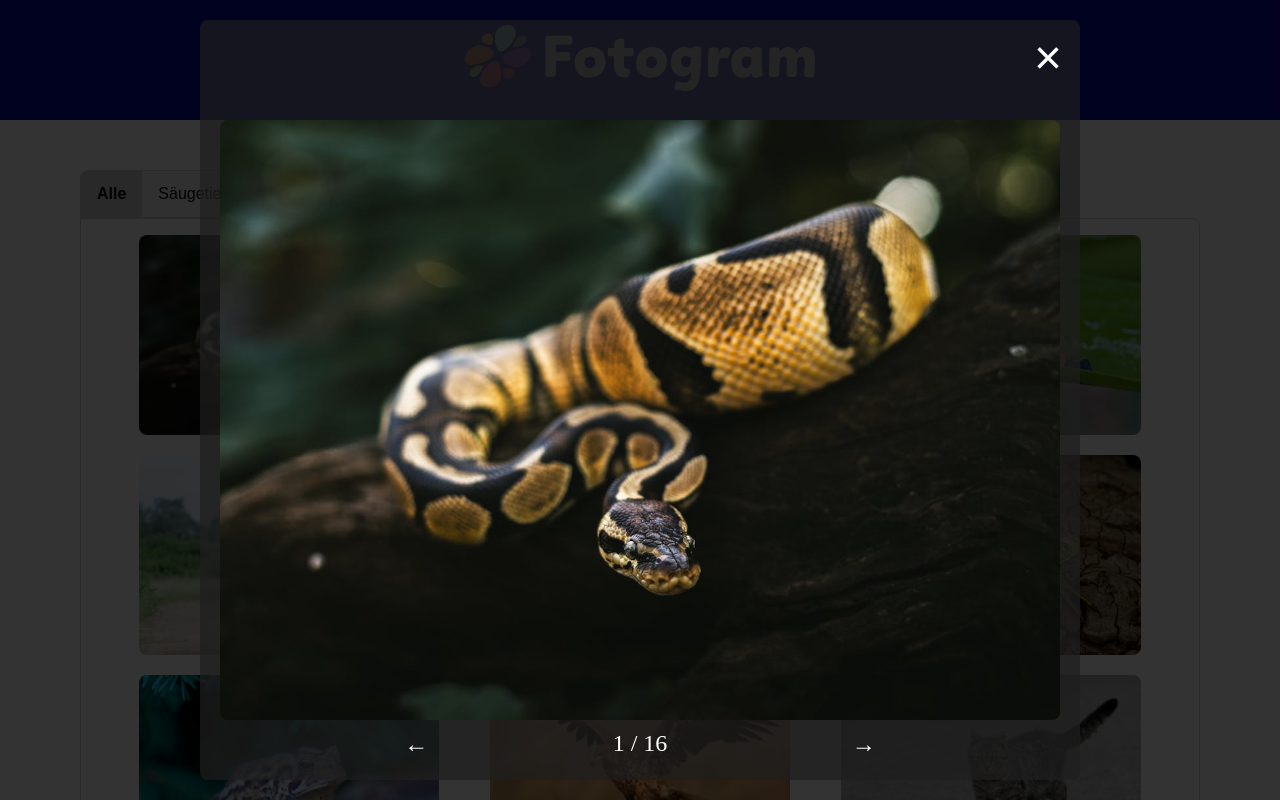
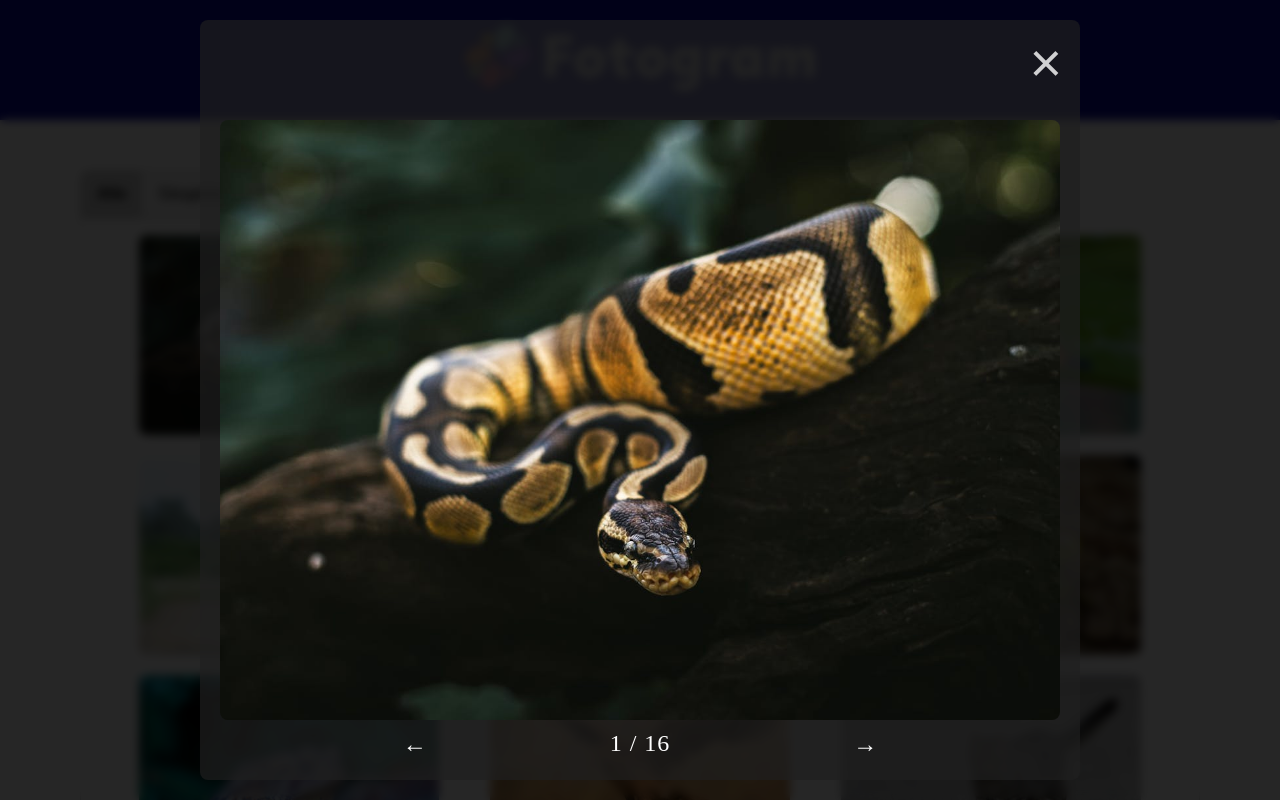
Before and after one commit to Hemlock4414/DA-Projekt-Fotogram, a plain HTML site: page index.html in a window 1280 px wide. Both pictures are taken after a click on the picture 289 px from the left and 335 px from the top of the page. Shown: the top 800 px of the page. Drawn offline with Linux system fonts and the light colour scheme.

Commit message:
new brnach

```diff
--- a/style.css
+++ b/style.css
@@ -43,7 +43,7 @@ html, body {
     min-height: 100vh;
 }
 
-/* header */
+/* Header */
 
 header {
     background-color: rgb(8, 8, 161);
@@ -58,12 +58,18 @@ header {
     height: auto;
 }
 
-/* main */
+.header-logo:hover {
+    transform: scale(1.03);
+}
+
+/* Main */
 
 main {
     flex: 1;
     padding: 50px 80px 50px 80px;
     margin: 0 auto;
+    max-width: 1440px;
+    width:  100%;
 }
 
 .tab {
@@ -103,7 +109,6 @@ main {
     max-width: 1300px;
 }
 
-/* Wenn der Tab aktiv ist, ändern wir auf flex mit Abständen */
 .tabcontent.active {
     display: flex;
     flex-wrap: wrap;
@@ -124,7 +129,7 @@ main {
     cursor: pointer;
 }
 
-/* footer */
+/* Footer */
 
 footer {
     margin-top: auto;
@@ -152,6 +157,11 @@ footer {
 .footer-logo {
     width: 200px;
     height: auto;
+    opacity: 0.9;
+}
+
+.footer-logo:hover {
+    opacity: 1;
 }
 
 .footer-right {
@@ -175,10 +185,12 @@ footer {
     background-color: white;
 }
 
+/* Overlay */
+
 .overlay {
     height: 100vh;
     width: 100%;
-    background-color: rgba(0, 0, 0, 0.8);
+    background-color: rgba(0, 0, 0, 0.85);
     position: fixed;
     top: 0;
     left: 0;
@@ -186,6 +198,7 @@ footer {
     justify-content: center;
     align-items: center;
     z-index: 1000;
+    backdrop-filter: blur(5px);
 }
 
 .overlay-content {
@@ -212,9 +225,16 @@ footer {
     background: none;
     border: none;
     color: white;
-    font-size: 48px;
+    font-size: 56px;
     cursor: pointer;
     padding: 0 8px;
+    transition: 0.2s ease;;
+    opacity: 0.8;
+}
+
+.close-btn:hover {
+    opacity: 1;
+    transform: scale(1.2);
 }
 
 .overlay-image {
@@ -249,6 +269,8 @@ footer {
 .image-counter {
     color: white;
     font-size: 24px;
+    font-weight: 500;
+    letter-spacing: 1px;
 }
 
 .d-none {
```
